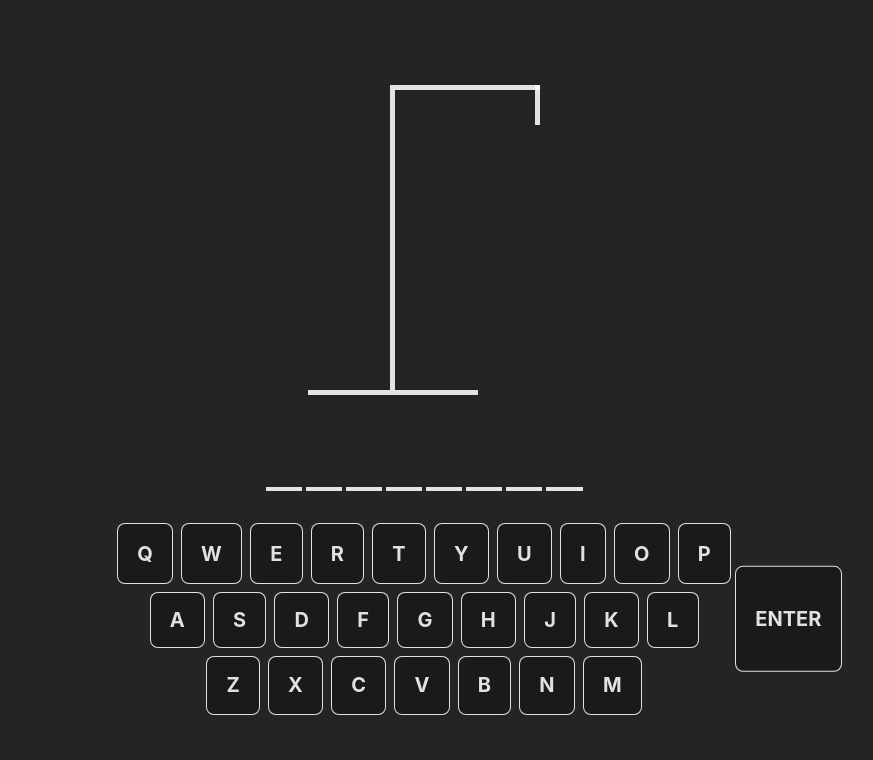
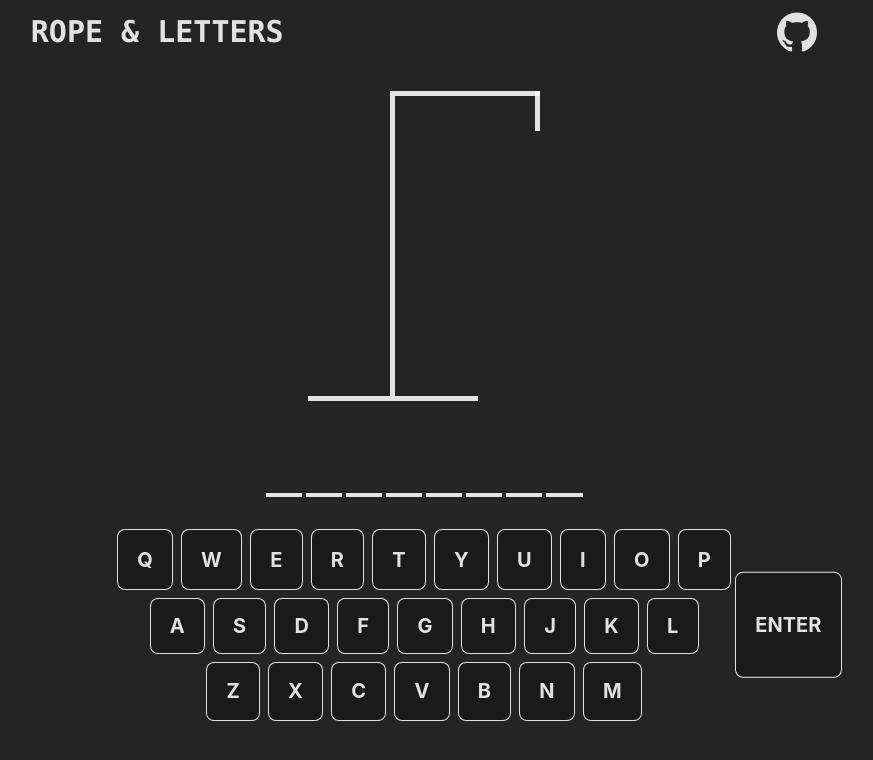
Before and after one commit to Khusro-S/RopeAndLetters, a React (Vite) app: page / in a window 1280 px wide. Shown: the top 760 px of the page, without its empty margins (216-1089 px from the left). Built offline with nearby package versions, Linux system fonts and the light colour scheme.

Commit message:
Feat: Implemented header

```diff
--- a/src/App.tsx
+++ b/src/App.tsx
@@ -1,20 +1,24 @@
 import "./App.css";
 import HangmanDrawing from "./components/HangmanDrawing";
 import HangmanWord from "./components/HangmanWord";
+import Header from "./components/Header";
 import Keyboard from "./components/Keyboard";
 import Modal from "./components/Modal";
 import ContextProvider from "./context/ContextProvider";
 
 function App() {
   return (
+    <>
+      <Header />
       <ContextProvider>
-      <div className="flex flex-col gap-8 justify-center items-center p-5 ">
+        <div className="flex flex-col gap-8 justify-center items-center px-5">
           <Modal />
           <HangmanDrawing />
           <HangmanWord />
           <Keyboard />
         </div>
       </ContextProvider>
+    </>
   );
 }
 
--- a/src/components/HangmanDrawing.tsx
+++ b/src/components/HangmanDrawing.tsx
@@ -26,7 +26,7 @@ const BODY_PARTS = [HEAD, BODY, ARM_RIGHT, ARM_LEFT, LEG_RIGHT, LEG_LEFT];
 export default function HangmanDrawing() {
   const { numberOfGuesses } = useContextData();
   return (
-    <div className="relative">
+    <div className="relative lg:mt-3">
       {BODY_PARTS.slice(0, numberOfGuesses)}
       <div className="absolute w-[5px] h-[40px] max-sm:w-[3px] max-sm:h-[27px] max-md:w-[4px] max-md:h-[34px] bg-greyBg top-0 right-0" />
       <div className="h-[5px] w-[150px] max-sm:w-[100px] max-sm:h-[3px] max-md:w-[125px] max-md:h-[4px] bg-greyBg ml-[82.5px] max-sm:ml-[53.5px] max-md:ml-[66.5px]" />
--- /dev/null
+++ b/src/components/Header.tsx
@@ -0,0 +1,18 @@
+import github from "../assets/github.png";
+export default function Header() {
+  return (
+    <nav className="flex justify-around items-center w-screen absolute top-0 right-0 pt-3">
+      <h2 className="lg:text-3xl md:text-2xl sm:text-xl text-lg font-bold uppercase font-mono">
+        Rope & Letters
+      </h2>
+      <a
+        href="https://github.com/Khusro-S"
+        target="_blank"
+        rel="noopener noreferrer"
+        className="lg:w-10 md:w-9 sm:w-8 w-7 hover:scale-110 transition-transform"
+      >
+        <img src={github} alt="github logo" />
+      </a>
+    </nav>
+  );
+}
```
Also changed, not shown: src/assets/github.png (added). Lines whose indentation alone changed are shown as unchanged.
